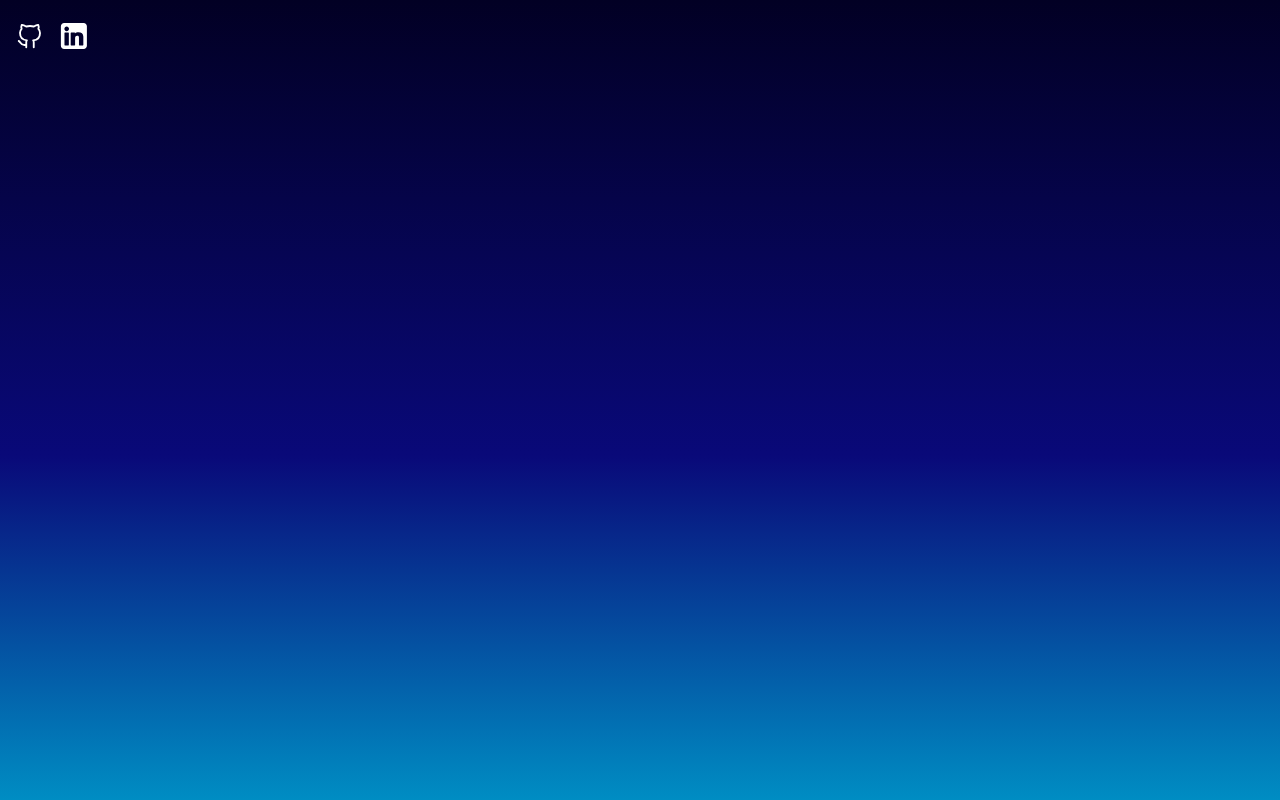
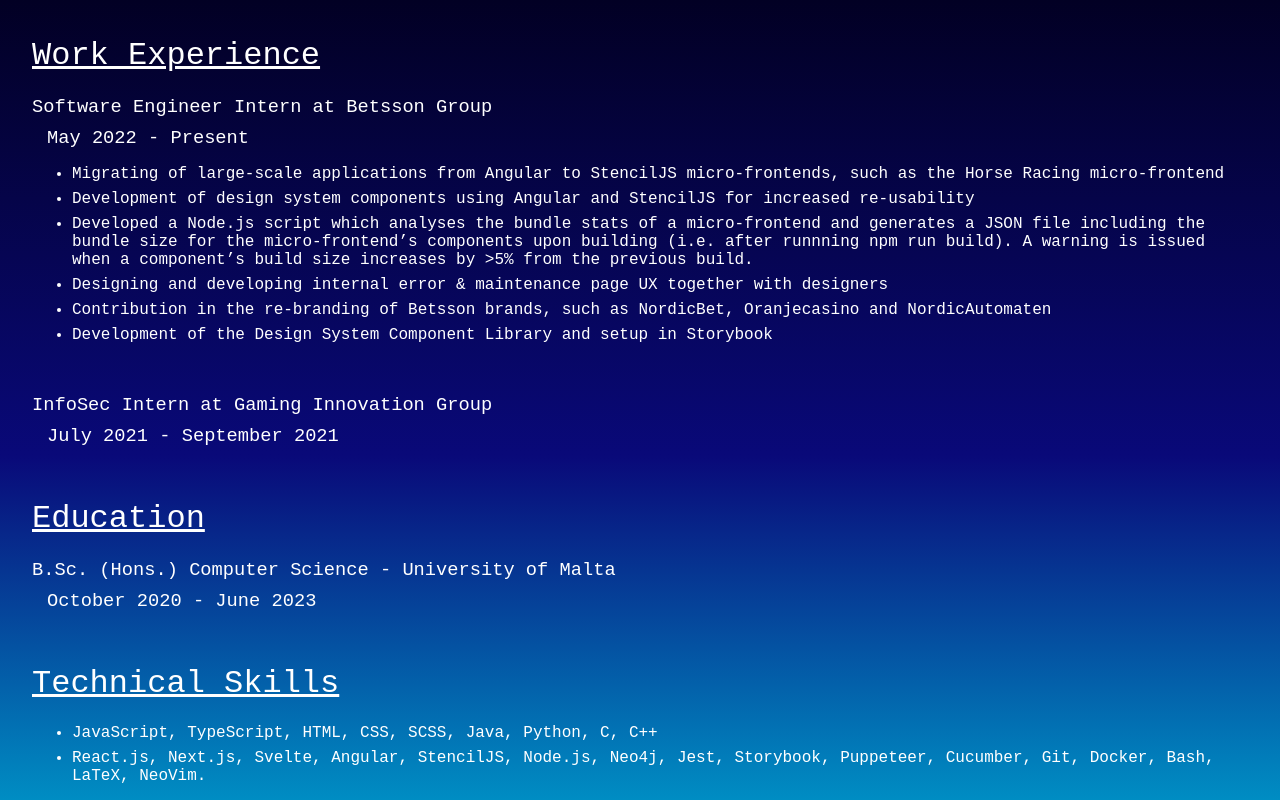
Before and after one commit to darylruggier/daryl-ruggier-portfolio, a SvelteKit app: page /portfolio in a window 1280 px wide. Built offline with nearby package versions, Linux system fonts and the light colour scheme.

Commit message:
continued work on portfolio page

```diff
--- a/src/routes/+layout.svelte
+++ b/src/routes/+layout.svelte
@@ -44,6 +44,7 @@
 	* {
 		height: 100vh;
 		font-family: 'Inconsolata', monospace;
+		overflow: scroll;
 	}
 
 	.top {
@@ -62,6 +63,7 @@
 		display: flex;
 		width: 100vw;
 		height: 7vh;
+		position: sticky;
 	}
 
 	nav > a {
--- a/src/routes/+page.svelte
+++ b/src/routes/+page.svelte
@@ -6,13 +6,12 @@
 <style>
 	.title {
 		display: flex;
-		justify-items: center;
+		justify-content: center;
 		height: auto;
 		padding: 10px 0 0 0;
 		margin: 80px 0 0 0;
 		font-size: 3em;
 		font-weight: 400;
-		padding-left: 1.7rem;
 	}
 
 	.title > a {
--- a/src/routes/portfolio/+page.svelte
+++ b/src/routes/portfolio/+page.svelte
@@ -0,0 +1,51 @@
+<script lang="ts">
+	import PortfolioSection from './PortfolioSection.svelte';
+	let betssonDescription: string[] = [
+		'Migrating of large-scale applications from Angular to StencilJS micro-frontends, such as the Horse Racing micro-frontend',
+		'Development of design system components using Angular and StencilJS for increased re-usability',
+		'Developed a Node.js script which analyses the bundle stats of a micro-frontend and generates a JSON file including the bundle size for the micro-frontend’s components upon building (i.e. after runnning npm run build). A warning is issued when a component’s build size increases by >5% from the previous build.',
+		'Designing and developing internal error & maintenance page UX together with designers',
+		'Contribution in the re-branding of Betsson brands, such as NordicBet, Oranjecasino and NordicAutomaten',
+		'Development of the Design System Component Library and setup in Storybook'
+	];
+	let technicalSkills = [
+		'JavaScript, TypeScript, HTML, CSS, SCSS, Java, Python, C, C++',
+		'React.js, Next.js, Svelte, Angular, StencilJS, Node.js, Neo4j, Jest, Storybook, Puppeteer, Cucumber, Git, Docker, Bash, LaTeX, NeoVim.'
+	];
+</script>
+
+<div class="portfolio-container">
+	<PortfolioSection
+		sectionTitle="Work Experience"
+		jobTitle="Software Engineer Intern at Betsson Group"
+		date="May 2022 - Present"
+		description={betssonDescription}
+	/>
+	<PortfolioSection
+		sectionTitle={undefined}
+		jobTitle="InfoSec Intern at Gaming Innovation Group"
+		date="July 2021 - September 2021"
+		description={undefined}
+	/>
+	<PortfolioSection
+		sectionTitle="Education"
+		jobTitle="B.Sc. (Hons.) Computer Science - University of Malta"
+		date="October 2020 - June 2023"
+		description={undefined}
+	/>
+	<PortfolioSection
+		sectionTitle="Technical Skills"
+		jobTitle={undefined}
+		date={undefined}
+		description={technicalSkills}
+	/>
+</div>
+
+<style>
+	.portfolio-container {
+		height: 100%;
+		width: 100%;
+		display: flex;
+		flex-direction: column;
+	}
+</style>
--- /dev/null
+++ b/src/routes/portfolio/PortfolioSection.svelte
@@ -0,0 +1,58 @@
+<script lang="ts">
+	export let sectionTitle: string | undefined;
+	export let jobTitle: string | undefined;
+	export let date: string | undefined;
+	export let description: string[] | undefined;
+</script>
+
+<div class="portfolio-section">
+	{#if sectionTitle}
+		<h1>{sectionTitle}</h1>
+	{/if}
+	<div class="work-experience">
+		<div class="work-experience-item">
+			{#if jobTitle}
+				<h3 class="work-experience-title">{jobTitle}</h3>
+			{/if}
+			{#if date}
+				<h3 class="work-experience-date">{date}</h3>
+			{/if}
+			<ul class="work-experience-description">
+				{#if description}
+					{#if description.length === 1}
+						{description}
+					{:else}
+						{#each description as description}
+							<li>{description}</li>
+						{/each}
+					{/if}
+				{/if}
+			</ul>
+		</div>
+	</div>
+	<slot />
+</div>
+
+<style>
+	.portfolio-section {
+		margin: 1rem 2rem 0 2rem;
+		color: white;
+	}
+
+	.portfolio-section > h1 {
+		text-decoration: underline;
+		font-weight: 400;
+	}
+
+	.work-experience h3 {
+		font-weight: 200;
+	}
+
+	.work-experience-date {
+		margin: -10px 0 0 15px;
+	}
+
+	.work-experience-description > li {
+		margin: 0 0 7px 0;
+	}
+</style>
```
Also changed, not shown: src/routes/+error.svelte (+12 -2 lines).
